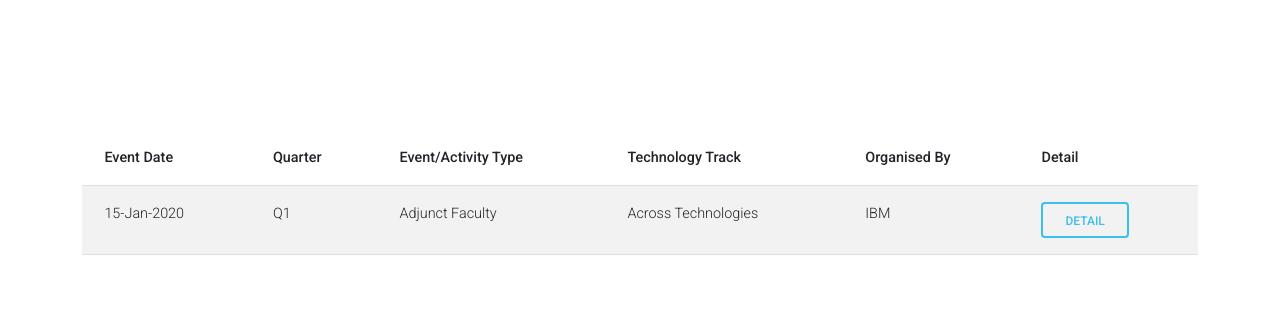
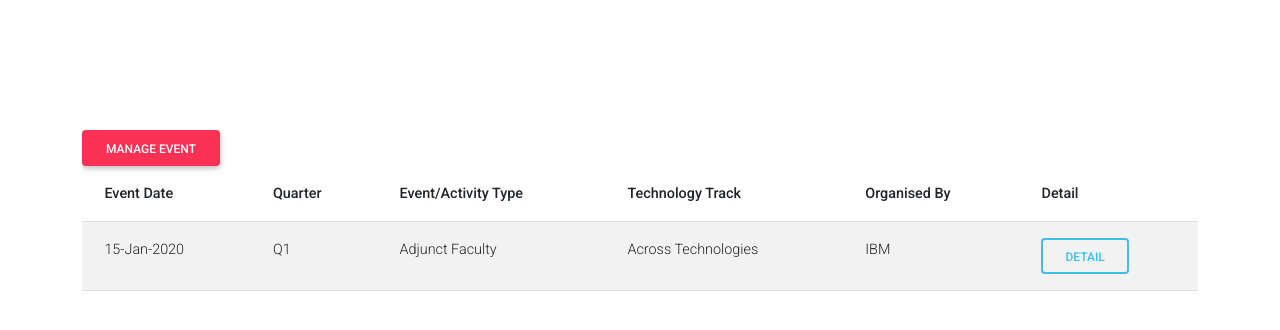
Before and after one commit to 18praneeth/event-management-ibm, a Django app: page / in a window 1280 px wide. Shown: the part 193-523 px from the top of the page. Run offline with Django 3.2, Linux system fonts and the light colour scheme; a user stored in the database is signed in; tables that the repository leaves empty hold one stand-in row (values such as "Sample post"); some libraries are stand-ins or nearby versions.

Commit message:
manage event button

```diff
--- a/templates/table.html
+++ b/templates/table.html
@@ -2,6 +2,10 @@
 
 {% block content %}
 <div class="table-responsive mt-5">
+{% if request.user.is_superuser %}
+        <a class="btn btn-danger" href="{% url 'create-event'  %}">Manage event</a>
+{% endif %}
+<br>
 <table id="example" class="table table-striped" style="width:100%">
         <thead>
             <tr>
```
